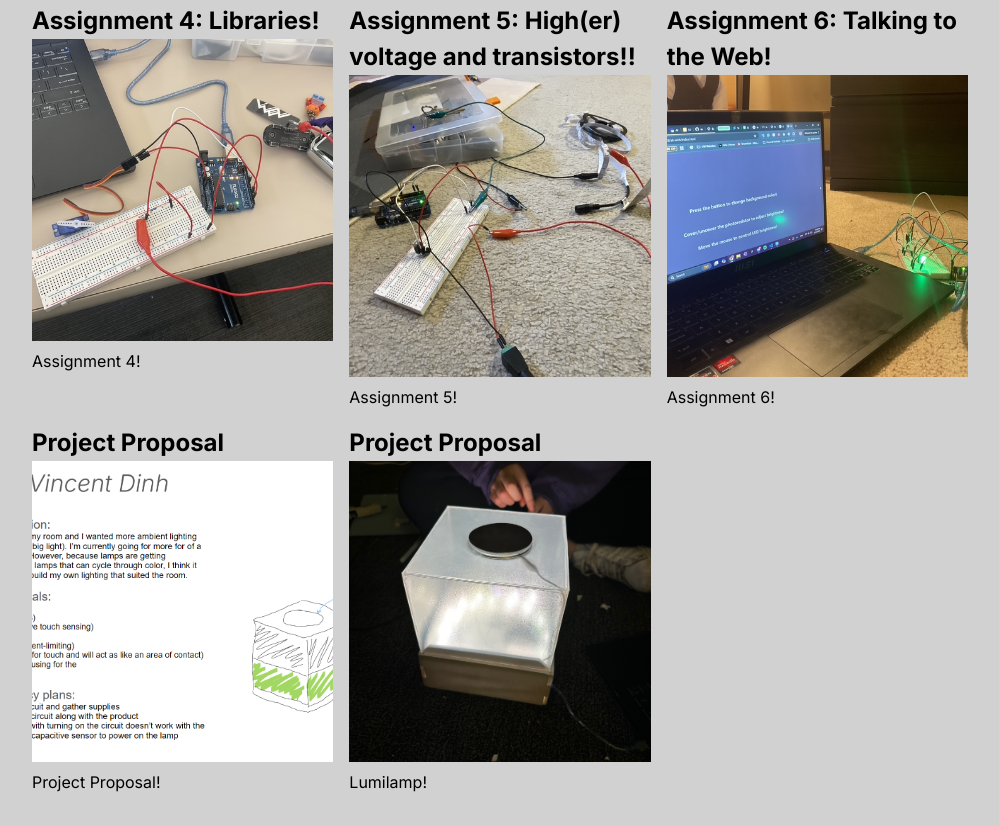
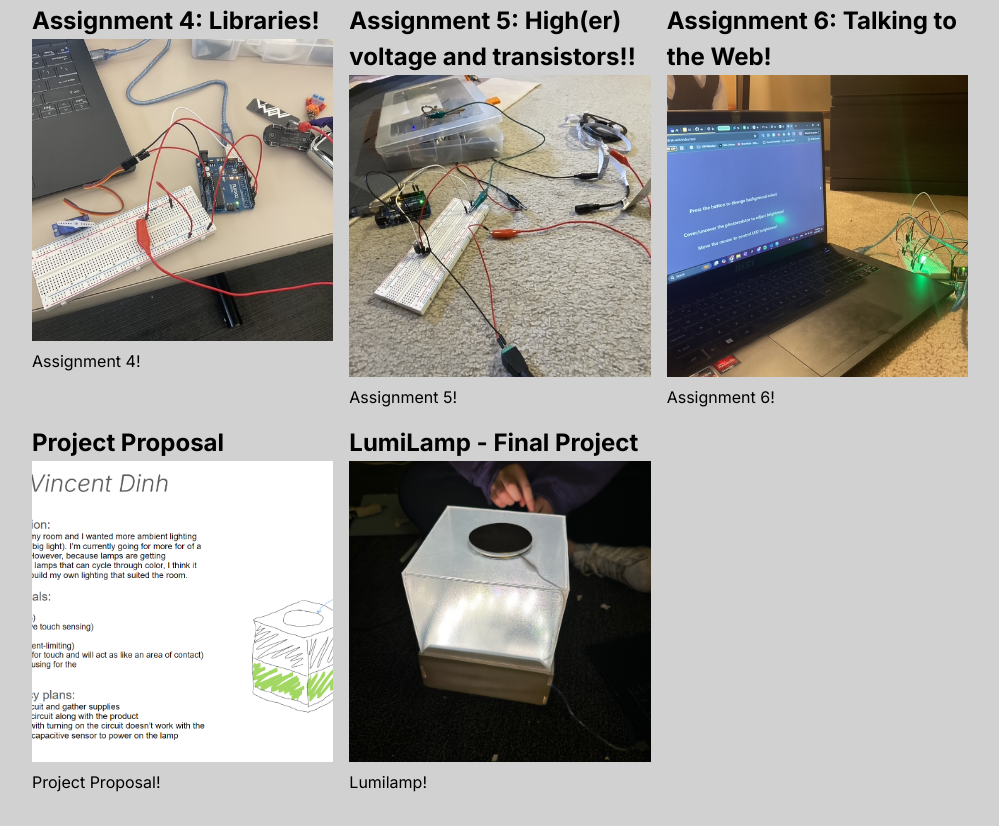
Before and after one commit to vincentdinh1/vincentdinh1.github.io, a plain HTML site: page index.html in a window 1280 px wide. Shown: the part 1134-1960 px from the top of the page, without its empty margins (140-1139 px from the left). Drawn offline with Linux system fonts and the light colour scheme.

Commit message:
Final Project

```diff
--- a/index.html
+++ b/index.html
@@ -80,7 +80,7 @@
 
     <div class="assignment">
       <a href="lumilampfinal.html">
-        <h2>Project Proposal</h2>
+        <h2>LumiLamp - Final Project</h2>
         <img src="finishedlamp.jpg" />
       </a>
       <p>Lumilamp!</p>
```
